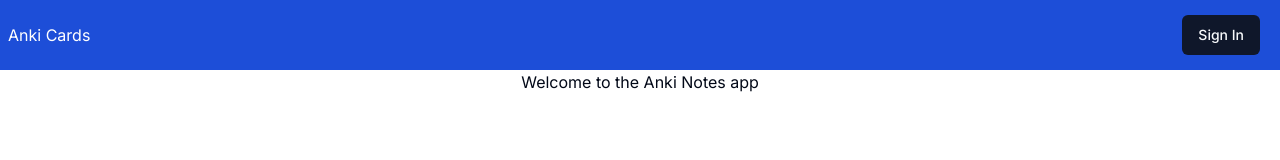
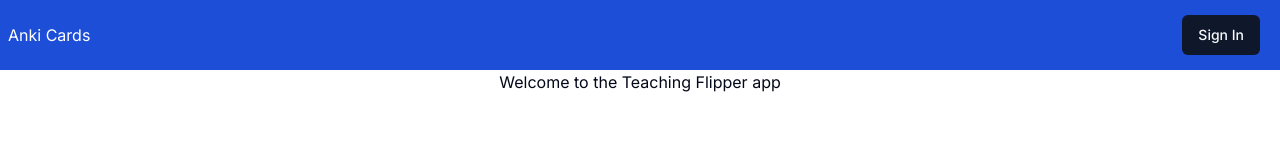
Before and after one commit to theodor349/learning-react, a Next.js app in the folder anki-notes/: page / in a window 1280 px wide. Shown: the top 160 px of the page. Built offline with nearby package versions, Linux system fonts and the light colour scheme; no server answers.

Commit message:
Rename to teaching-flipper

```diff
--- a/anki-notes/package.json
+++ b/anki-notes/package.json
@@ -1,5 +1,5 @@
 {
-  "name": "anki-notes",
+  "name": "teaching-flipper",
   "version": "0.1.0",
   "private": true,
   "scripts": {
--- a/anki-notes/src/app/NavMenu.tsx
+++ b/anki-notes/src/app/NavMenu.tsx
@@ -14,7 +14,7 @@
     return (
       <nav className={styles.nav}>
         <div className='p-2'>
-          <Link href={'/'}>Anki Cards</Link>
+          <Link href={'/'}>Teaching Flipper</Link>
         </div>
         <ul className={styles.links}>
           <li>
--- a/anki-notes/src/app/layout.tsx
+++ b/anki-notes/src/app/layout.tsx
@@ -7,8 +7,8 @@
 const inter = Inter({ subsets: ["latin"] });
 
 export const metadata: Metadata = {
-  title: "Create Next App",
-  description: "Generated by create next app",
+  title: "Teaching Flipper",
+  description: "The app which helps you learn, by flipping cards.",
 };
 
 export default function RootLayout({
--- a/anki-notes/src/app/page.tsx
+++ b/anki-notes/src/app/page.tsx
@@ -2,7 +2,7 @@
 
 export default function Home() {
   return (
-    <h1>Welcome to the Anki Notes app</h1>
+    <h1>Welcome to the Teaching Flipper app</h1>
   );
 }
 
```
